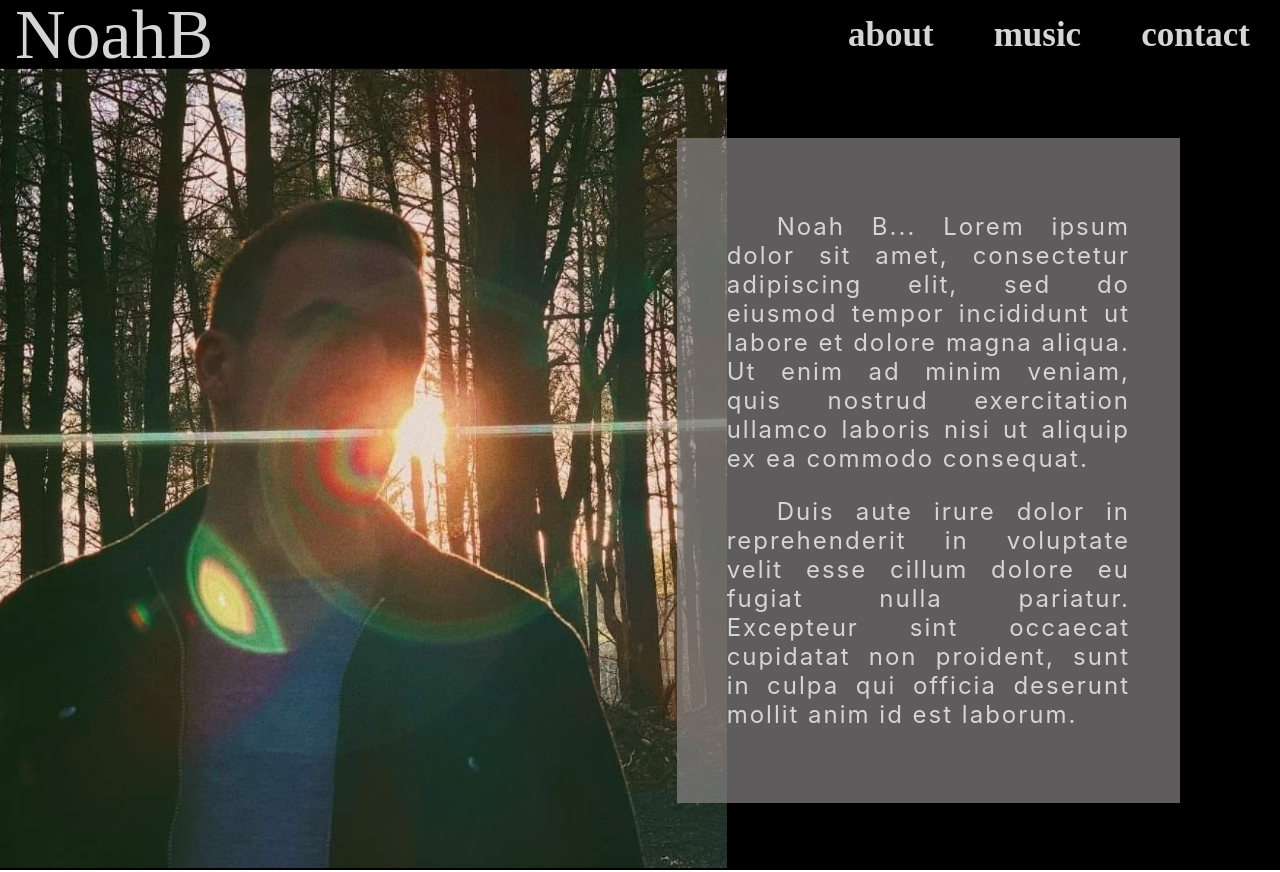
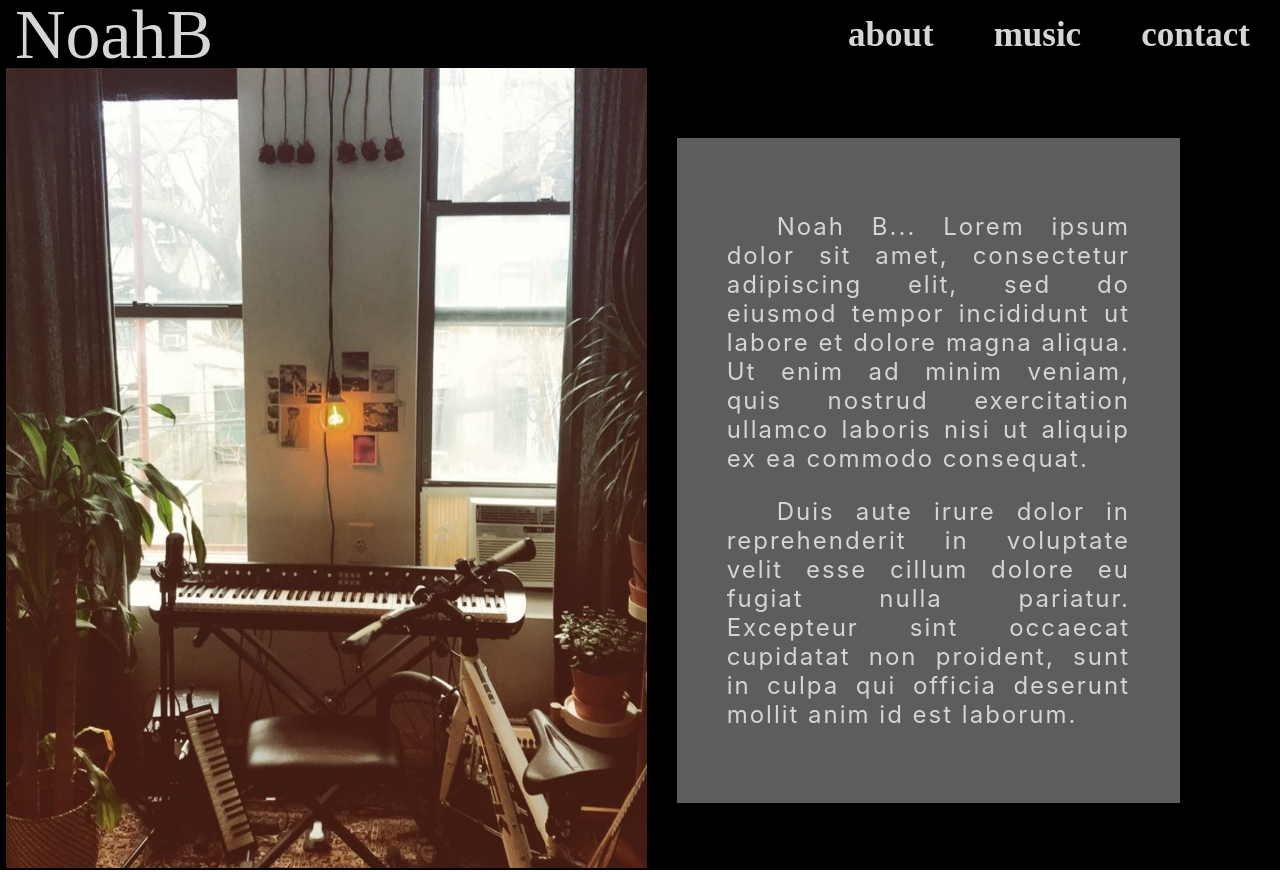
Before and after one commit to hannahbethke/Project-Three-Frontend, a React (Create React App) app: page /about in a window 1280 px wide. Built offline with nearby package versions, Linux system fonts and the light colour scheme; no server answers; a web font is replaced by a local one.

Commit message:
changes image on page

```diff
--- a/src/pages/About.js
+++ b/src/pages/About.js
@@ -4,9 +4,10 @@ const About = () => {
     return (
         <div className="aboutPageContainer">
             <div className="aboutImgDiv">
-                <img className="aboutImg" src={require("../images/headshot3.jpg")} alt="headshot" />
+                <img className="aboutImg" src={require("../images/piano.jpg")} alt="headshot" />
             </div>
             <div className="aboutPageBio">
+
                 <p>Noah B... Lorem ipsum dolor sit amet, consectetur adipiscing elit, sed do eiusmod tempor incididunt ut labore et dolore magna aliqua. Ut enim ad minim veniam, quis nostrud exercitation ullamco laboris nisi ut aliquip ex ea commodo consequat.</p>
                 <p>Duis aute irure dolor in reprehenderit in voluptate velit esse cillum dolore eu fugiat nulla pariatur. Excepteur sint occaecat cupidatat non proident, sunt in culpa qui officia deserunt mollit anim id est laborum.</p>
             </div>
```
